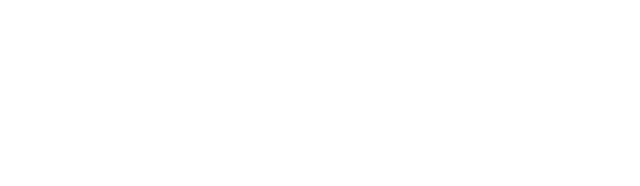
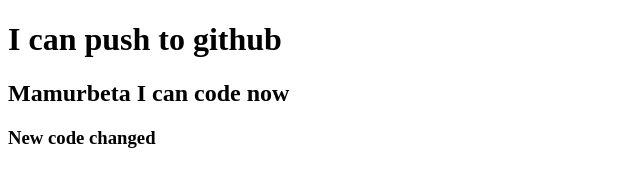
Before and after one commit to rakibul-wdp/my-first-repo, a plain HTML site: page index.html in a window 1280 px wide. Shown: the whole page, without its empty margins (0-640 px from the left). Drawn offline with Linux system fonts and the light colour scheme.

Commit message:
added header

```diff
--- a/index.html
+++ b/index.html
@@ -7,6 +7,8 @@
     <title>My First Github Repo</title>
 </head>
 <body>
-
+    <h1>I can push to github</h1>
+    <h2>Mamurbeta I can code now</h2>
+    <h3>New code changed</h3>
 </body>
 </html>
```
